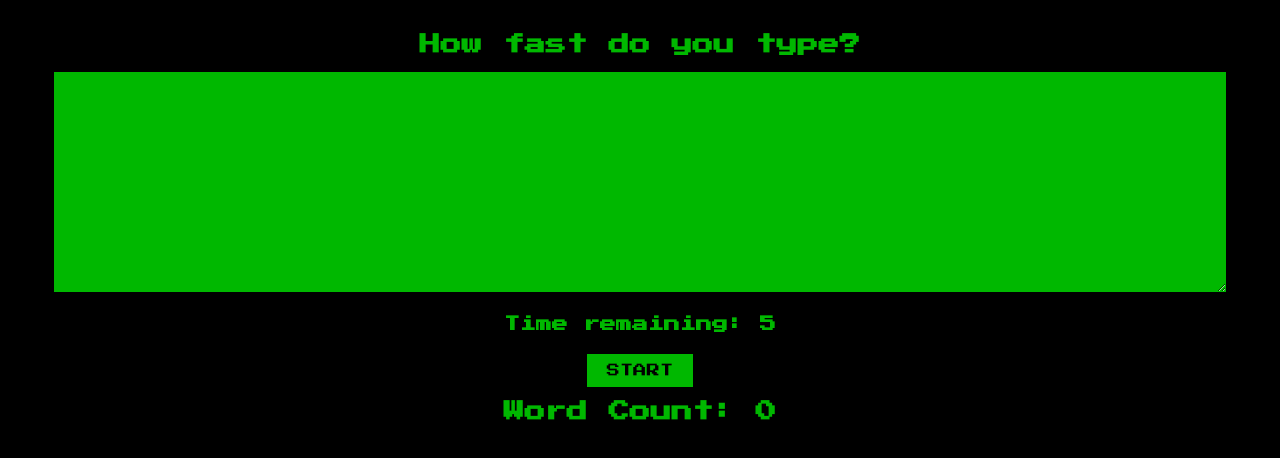
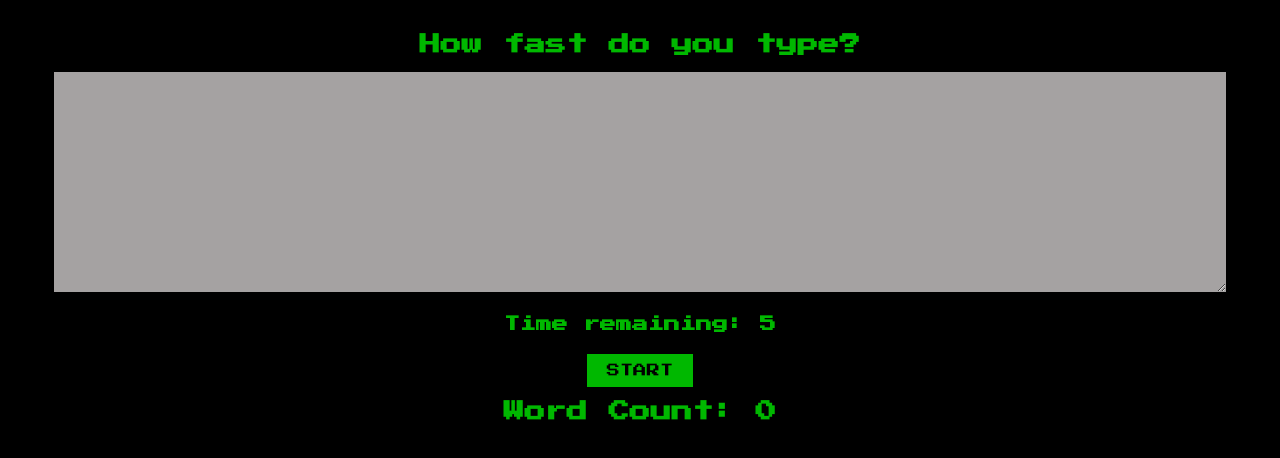
Before and after one commit to PJMantoss/speed-typing-game, a React (Create React App) app: page / in a window 1280 px wide. Shown: the top 458 px of the page. Built offline with nearby package versions, Linux system fonts and the light colour scheme.

Commit message:
update App.css

```diff
--- a/src/App.css
+++ b/src/App.css
@@ -40,4 +40,6 @@ textarea {
   padding: 10px;
 }
 
-textarea:disabled {}
+textarea:disabled {
+  background: #a5a2a2;
+}
```
